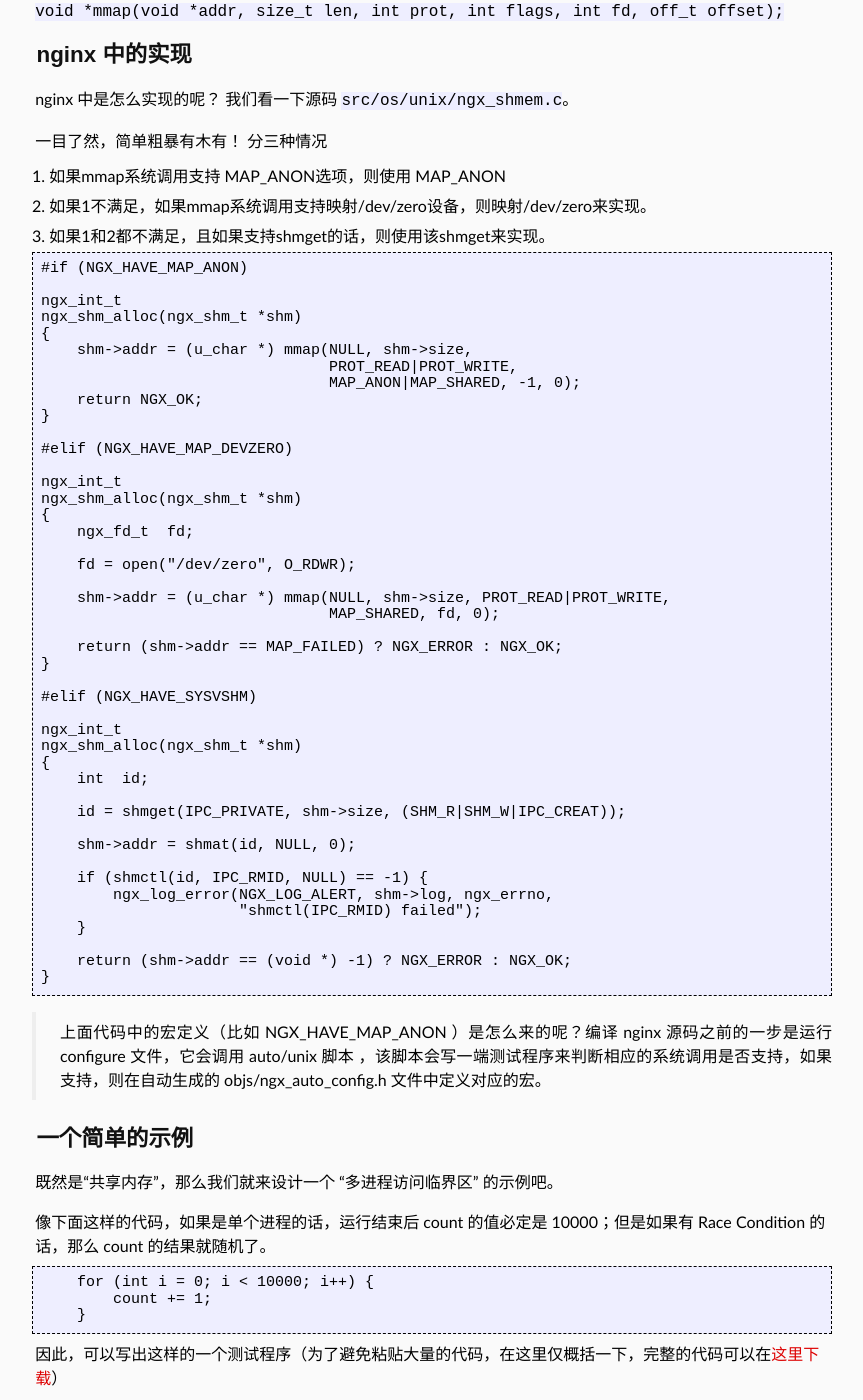
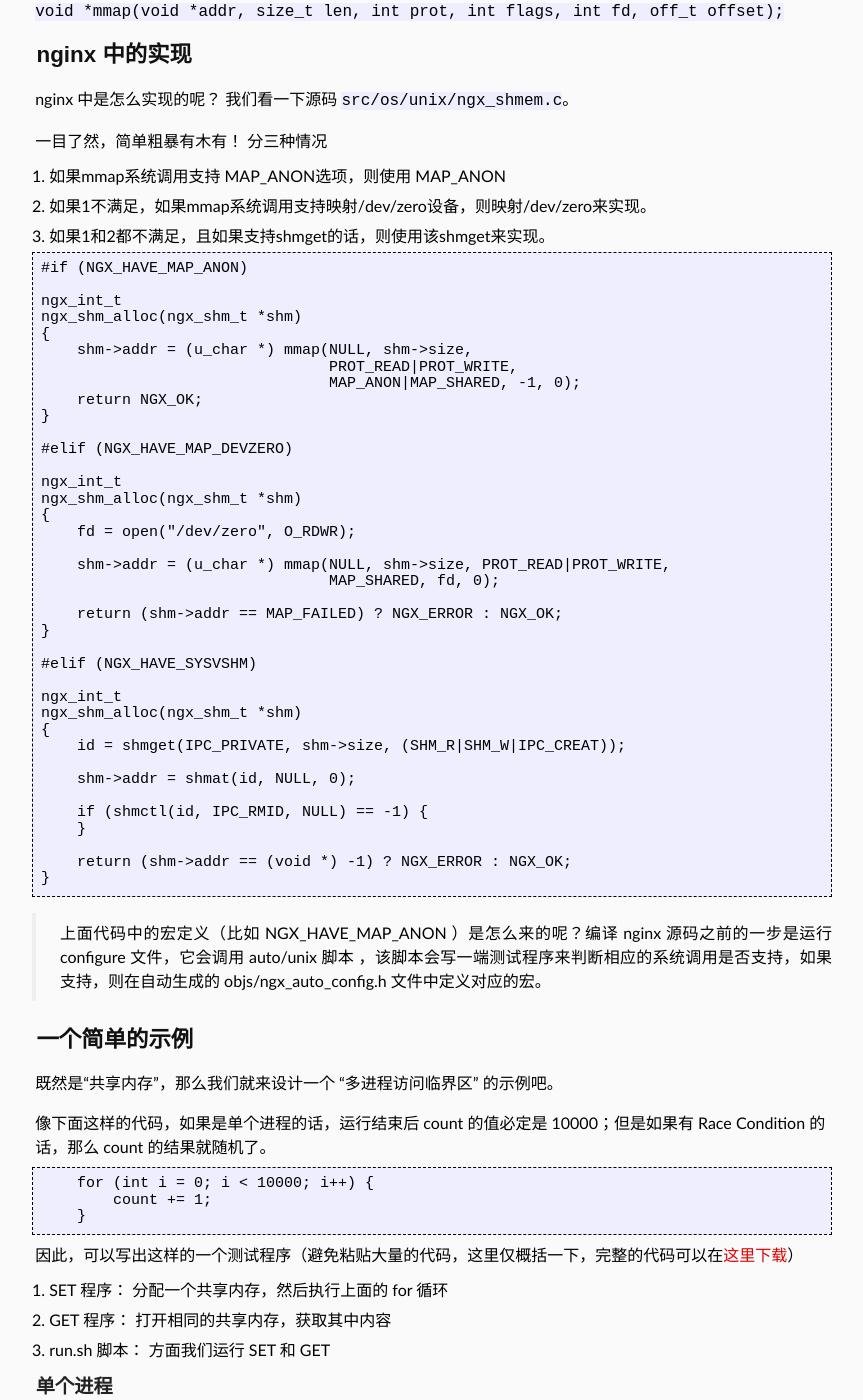
Before and after one commit to shaman7036/runzhen.github.io, a Jekyll site: the page built from _posts/2018-09-04-share-memory.md, in a window 1280 px wide and 1400 px high, scrolled down 817 px. Shown: the whole window, without its empty margins (208-1071 px from the left). Built offline with Jekyll 4.4.1, drawn with Linux system fonts in a browser that asks for light colours; some web fonts are replaced; comment, search, counter and statistics services are not loaded; some of the changed text lies outside the part shown.

Commit message:
share-mem

````diff
--- a/_posts/2018-09-04-share-memory.md
+++ b/_posts/2018-09-04-share-memory.md
@@ -59,8 +59,6 @@
 ngx_int_t
 ngx_shm_alloc(ngx_shm_t *shm)
 {
-    ngx_fd_t  fd;
-
     fd = open("/dev/zero", O_RDWR);
 
     shm->addr = (u_char *) mmap(NULL, shm->size, PROT_READ|PROT_WRITE,
@@ -74,15 +72,11 @@
 ngx_int_t
 ngx_shm_alloc(ngx_shm_t *shm)
 {
-    int  id;
-
     id = shmget(IPC_PRIVATE, shm->size, (SHM_R|SHM_W|IPC_CREAT));
 
     shm->addr = shmat(id, NULL, 0);
 
     if (shmctl(id, IPC_RMID, NULL) == -1) {
-        ngx_log_error(NGX_LOG_ALERT, shm->log, ngx_errno,
-                      "shmctl(IPC_RMID) failed");
     }
 
     return (shm->addr == (void *) -1) ? NGX_ERROR : NGX_OK;
@@ -102,7 +96,7 @@
     }
 ```
 
-因此，可以写出这样的一个测试程序（为了避免粘贴大量的代码，在这里仅概括一下，完整的代码可以在[这里下载](https://gist.github.com/runzhen/8f8705148be3e97771946ed32d04e0a5)）
+因此，可以写出这样的一个测试程序（避免粘贴大量的代码，这里仅概括一下，完整的代码可以在[这里下载](https://gist.github.com/runzhen/8f8705148be3e97771946ed32d04e0a5)）
 
 1. SET 程序： 分配一个共享内存，然后执行上面的 for 循环
 2. GET 程序： 打开相同的共享内存，获取其中内容
````
Also changed, not shown: other parts of _posts/2018-09-04-share-memory.md (+4 -1 lines).
